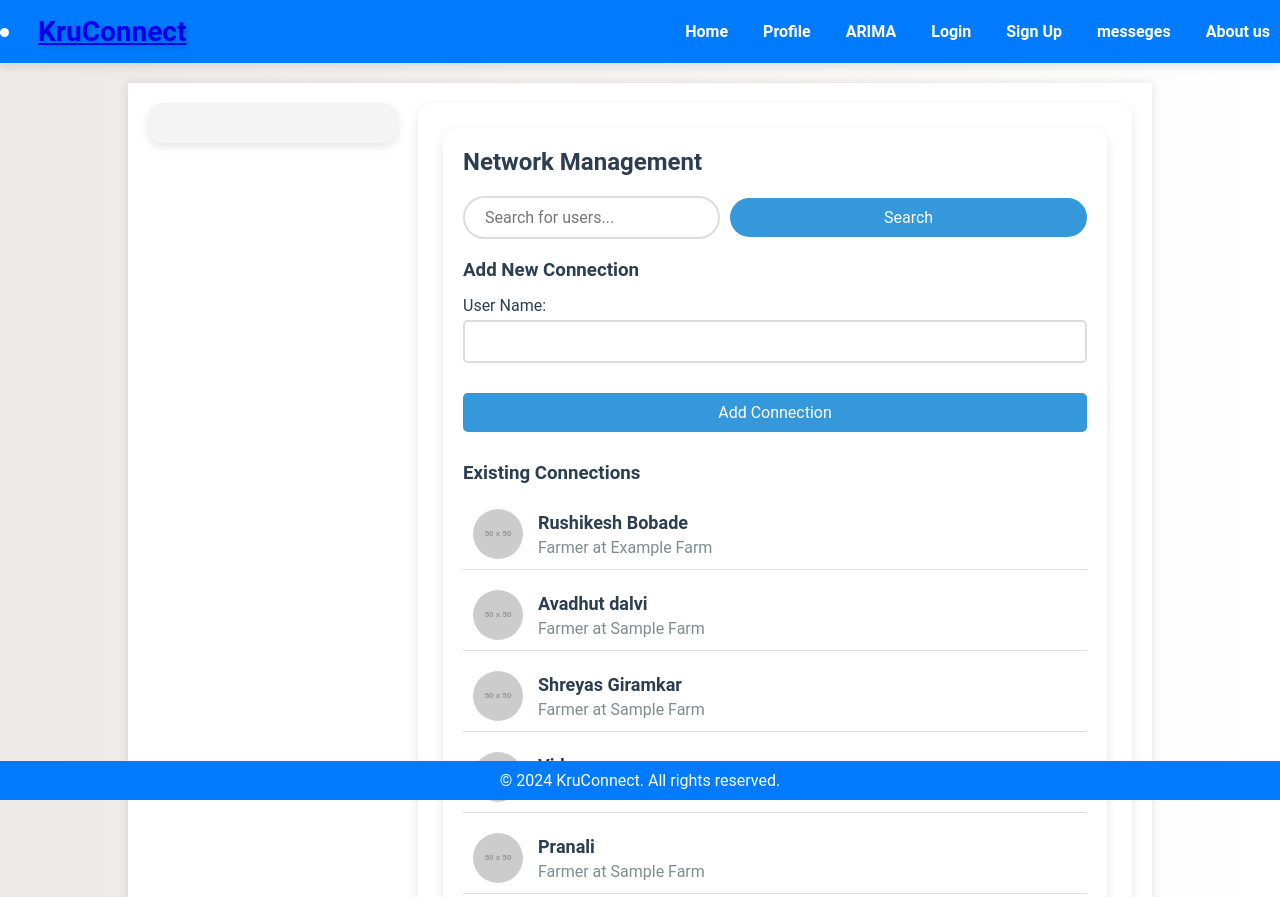
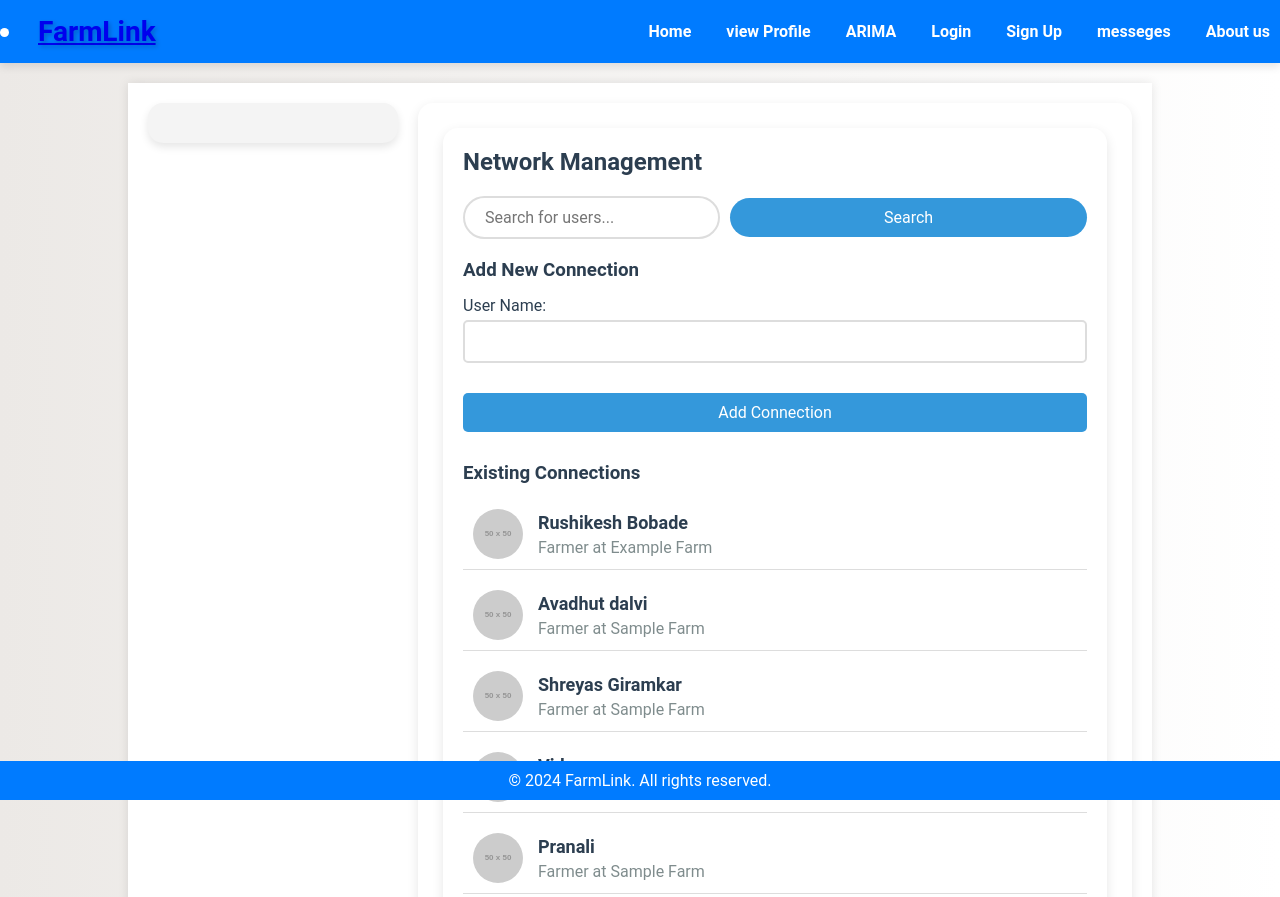
Before and after one commit to bhusareMayur/Tattvapraya, a plain HTML site: page network.html in a window 1280 px wide. Shown: the top 897 px of the page. Drawn offline with Linux system fonts and the light colour scheme; placeholder pictures from the web are drawn by us.

Commit message:
brand name changed

```diff
--- a/network.html
+++ b/network.html
@@ -3,16 +3,16 @@
 <head>
     <meta charset="UTF-8">
     <meta name="viewport" content="width=device-width, initial-scale=1.0">
-    <title>KruConnect.com</title>
+    <title>FarmLink.com</title>
     <link rel="stylesheet" href="styles.css">
 </head>
 <body>
     <header>
-        <div  class="logo"  ><li><a href="index.html">KruConnect</a></li></div>
+        <div  class="logo"  ><li><a href="index.html">FarmLink</a></li></div>
         <nav class="navbar">
             <ul>
                 <li><a href="index.html">Home</a></li>
-                <li><a href="profile.html">Profile</a></li>
+                <li><a href="profile.html">view Profile</a></li>
                 <li><a href="arima.html">ARIMA</a></li>
                 <li><a href="login.html">Login</a></li>
                 <li><a href="signup.html">Sign Up</a></li>
@@ -100,7 +100,7 @@
     </div>
 
     <footer>
-        &copy; 2024 KruConnect. All rights reserved.
+        &copy; 2024 FarmLink. All rights reserved.
     </footer>
 </body>
 </html>
```
Also changed, not shown: about.html (+3 -3 lines), arima.html (+3 -3 lines), graph.html (+3 -3 lines), index.html (+3 -3 lines), login.html (+2 -2 lines), msg.html (+3 -3 lines), profil.html (+3 -3 lines), settings.html (+2 -2 lines), signup.html (+2 -2 lines).
